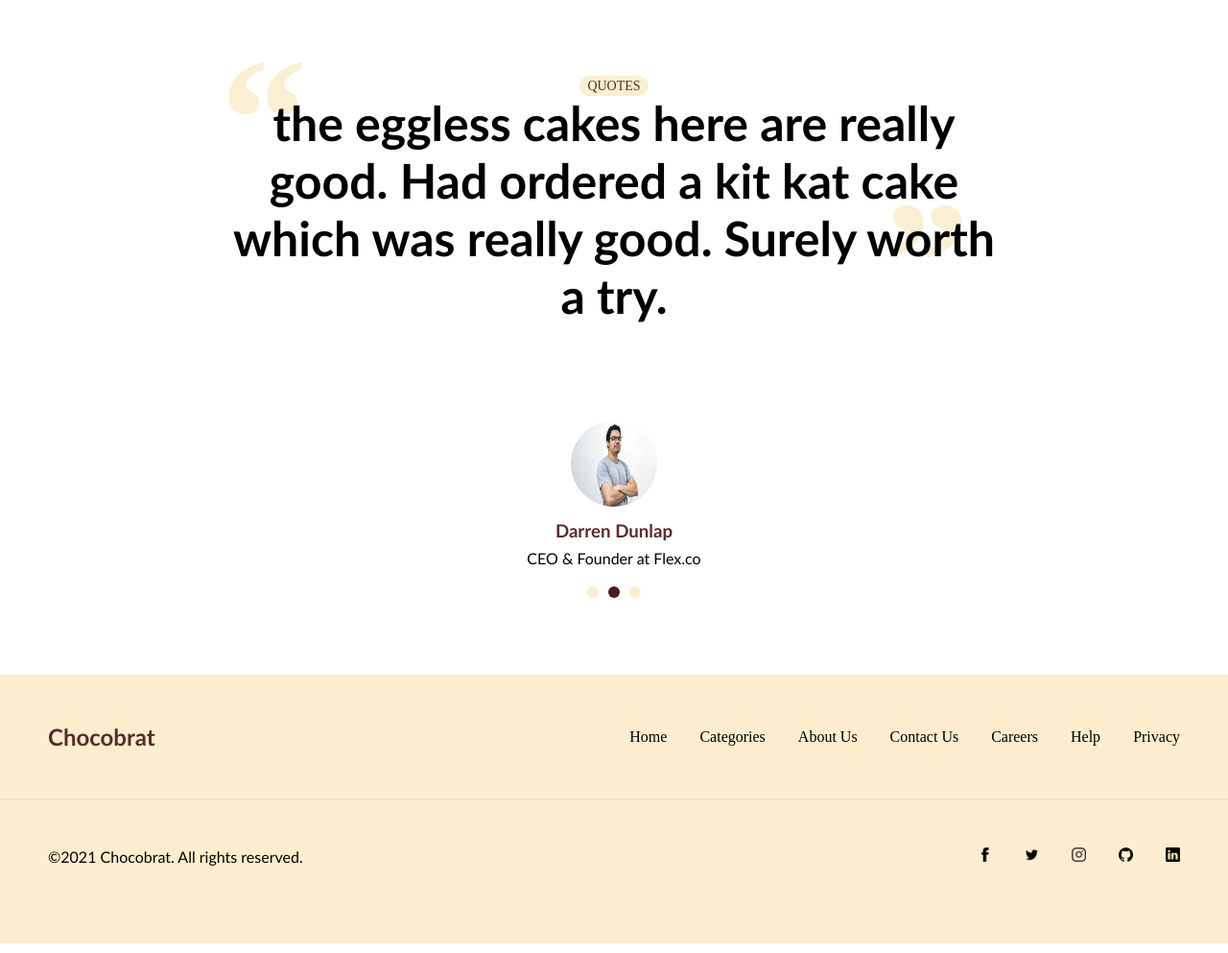
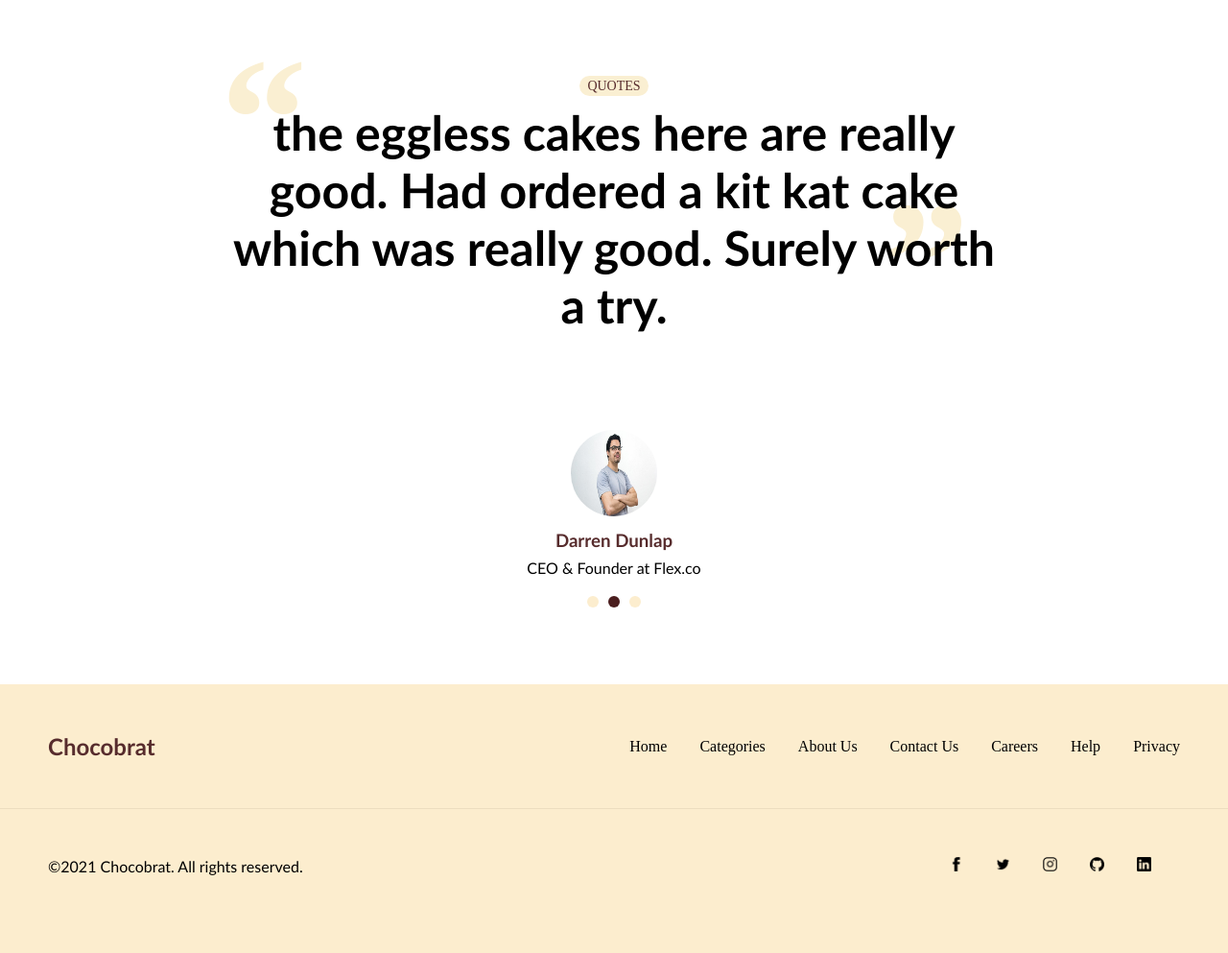
Before and after one commit to MatheusVGonzalez/chocobrat-bakery-website, a plain HTML site: page index.html in a window 1280 px wide. Shown: the whole page at 96% size. Drawn offline with Linux system fonts and the light colour scheme.

Commit message:
modified the details

```diff
--- a/index.html
+++ b/index.html
@@ -44,7 +44,7 @@
         <hr>
         <section>
             <p>©2021 Chocobrat. All rights reserved.</p>
-            <ul>
+            <ul class="sns">
                 <li><img src="./assets/FB_icon-icons.com_65484.png" alt=""></li>
                 <li><img src="./assets/twitter_icon_128462.png" alt=""></li>
                 <li><img src="./assets/instagram_f_icon-icons.com_65485.png" alt=""></li>
--- a/style.css
+++ b/style.css
@@ -37,10 +37,11 @@ h2{
 .quote a{
     font-size: 14px;
     background-color: #faefd2;
+    border-radius: 20px;
     padding: 3px 8px;
-    border-radius: 20px;
 }
 blockquote{
+    margin-top: 10px;
     position: relative;
 }
 .quote:before{
@@ -110,6 +111,9 @@ footer li{
     display: inline-block;
     margin-left: 30px;
 }
+footer .sns{
+    margin-right: 30px;
+}
 footer img{
     width: 15px;
     aspect-ratio: 1/1;
```
